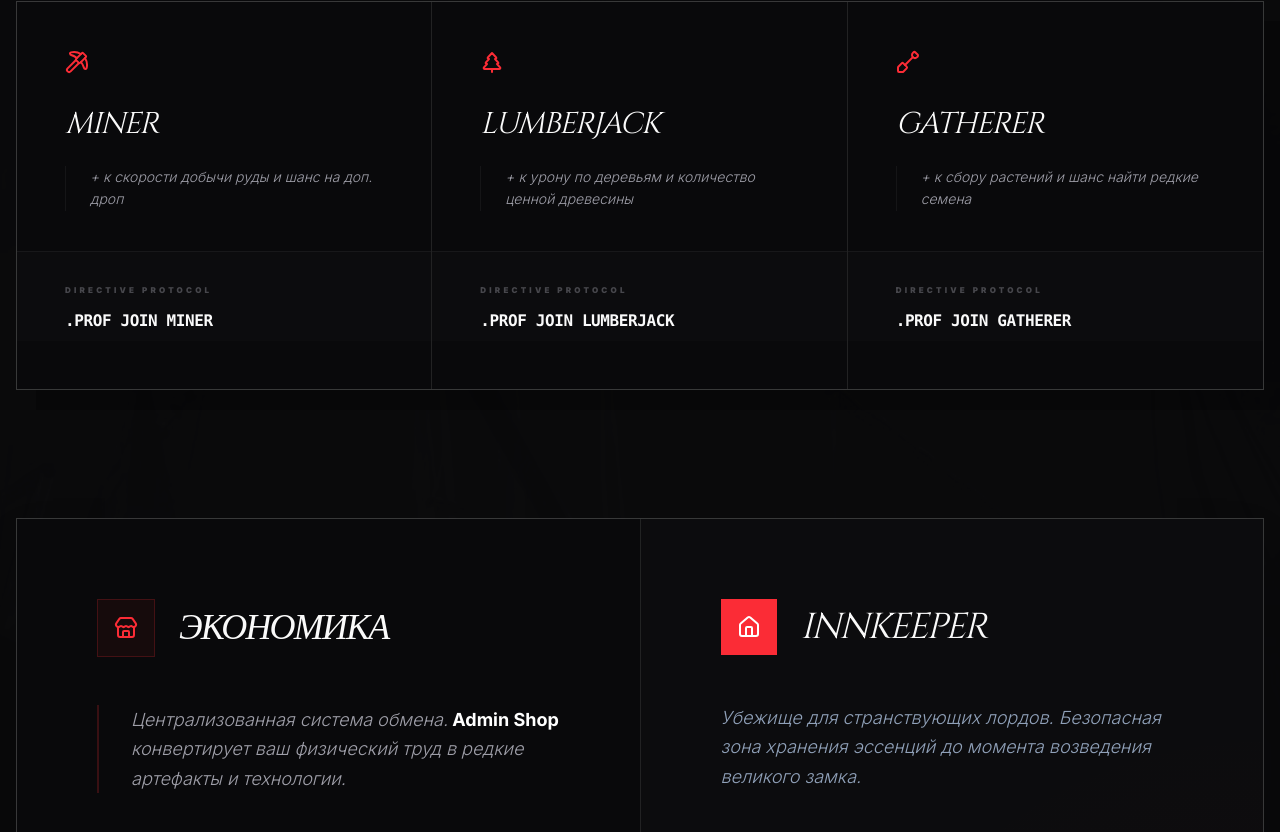
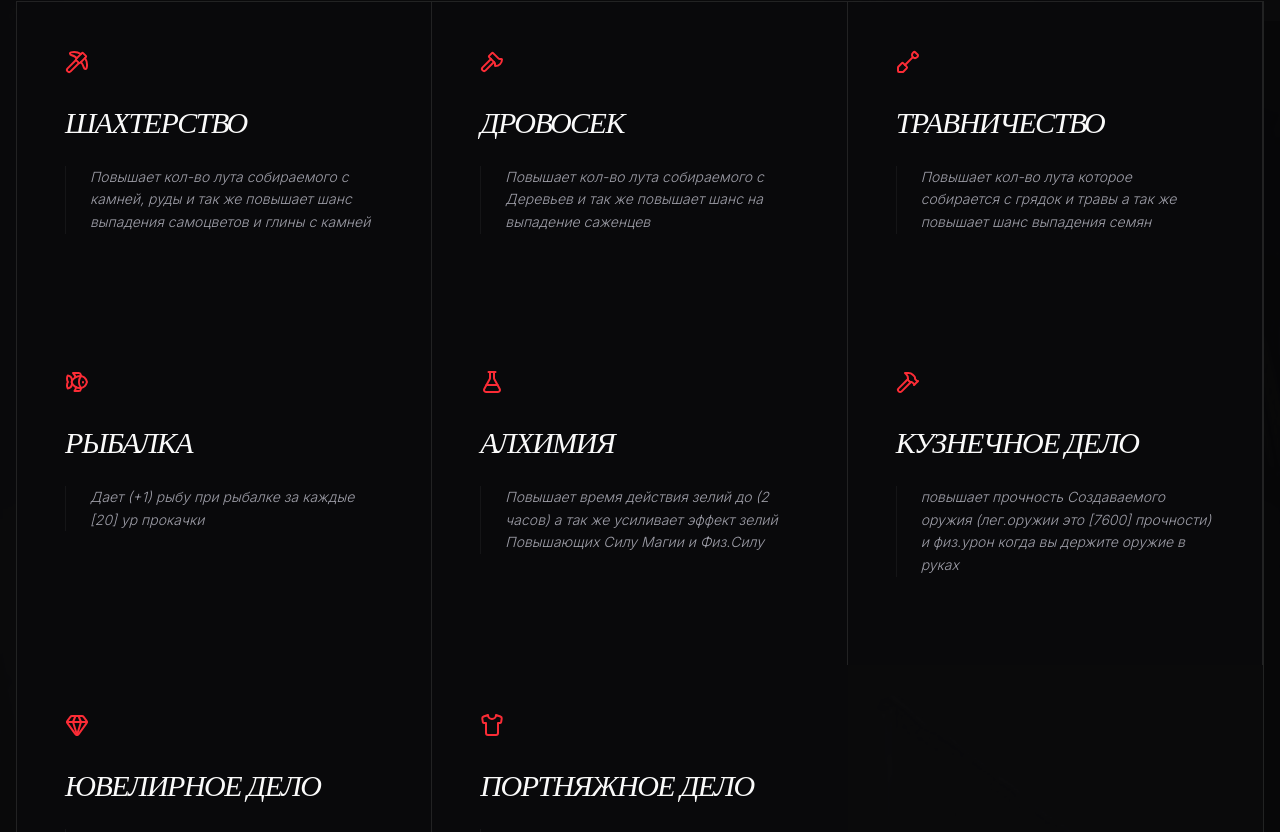
Before and after one commit to Evools/v-rising-mod, a Next.js app: page /world in a window 1280 px wide. Shown: the part 708-1540 px from the top of the page. Built offline with nearby package versions, Linux system fonts and the light colour scheme.

Commit message:
feat: обновить профессии с новыми названиями, иконками и бонусами

```diff
--- a/app/world/page.tsx
+++ b/app/world/page.tsx
@@ -1,18 +1,22 @@
 "use client";
 
 import {
+  Axe,
   Coins,
+  Fish,
+  FlaskConical,
+  Gem,
+  Hammer,
   Home,
   Info,
   Pickaxe,
+  Shirt,
   Shovel,
   Store,
-  TreePine,
 } from "lucide-react";
 import Image from "next/image";
 import { useSyncExternalStore } from "react";
 
-// Безопасная проверка клиента для предотвращения ошибок гидратации
 const subscribe = () => () => {};
 const useIsClient = () =>
   useSyncExternalStore(
@@ -23,22 +27,51 @@ const useIsClient = () =>
 
 const professions = [
   {
-    name: "Miner",
+    name: "Шахтерство",
     icon: <Pickaxe className="w-6 h-6" />,
-    bonus: "+ к скорости добычи руды и шанс на доп. дроп",
-    cmd: ".prof join miner",
+    bonus:
+      "Повышает кол-во лута собираемого с камней, руды и так же повышает шанс выпадения самоцветов и глины с камней",
   },
   {
-    name: "Lumberjack",
-    icon: <TreePine className="w-6 h-6" />,
-    bonus: "+ к урону по деревьям и количество ценной древесины",
-    cmd: ".prof join lumberjack",
+    name: "Дровосек",
+    icon: <Axe className="w-6 h-6" />,
+    bonus:
+      "Повышает кол-во лута собираемого с Деревьев и так же повышает шанс на выпадение саженцев",
   },
   {
-    name: "Gatherer",
+    name: "Травничество",
     icon: <Shovel className="w-6 h-6" />,
-    bonus: "+ к сбору растений и шанс найти редкие семена",
-    cmd: ".prof join gatherer",
+    bonus:
+      "Повышает кол-во лута которое собирается с грядок и травы а так же повышает шанс выпадения семян",
+  },
+  {
+    name: "Рыбалка",
+    icon: <Fish className="w-6 h-6" />,
+    bonus: "Дает (+1) рыбу при рыбалке за каждые [20] ур прокачки",
+  },
+  {
+    name: "Алхимия",
+    icon: <FlaskConical className="w-6 h-6" />,
+    bonus:
+      "Повышает время действия зелий до (2 часов) а так же усиливает эффект зелий Повышающих  Силу Магии и Физ.Силу",
+  },
+  {
+    name: "Кузнечное дело",
+    icon: <Hammer className="w-6 h-6" />,
+    bonus:
+      "повышает прочность Создаваемого оружия (лег.оружии это [7600] прочности) и физ.урон когда вы держите оружие в руках",
+  },
+  {
+    name: "Ювелирное дело",
+    icon: <Gem className="w-6 h-6" />,
+    bonus:
+      "Повышает прочность Создаваемых Амулетов (до [2895] прочности) и повышает силу магии одеваемых амулетов",
+  },
+  {
+    name: "Портняжное Дело",
+    icon: <Shirt className="w-6 h-6" />,
+    bonus:
+      "Повышает прочность Создаваемой Брони (До [3273] прочности) и повышает максимальное ХП",
   },
 ];
 
@@ -90,7 +123,7 @@ export default function WorldPage() {
             <div className="flex-1 h-px bg-white/5" />
           </div>
 
-          <div className="grid grid-cols-1 md:grid-cols-3 gap-0 bg-border border border-border shadow-[20px_20px_0px_rgba(0,0,0,0.3)]">
+          <div className="grid grid-cols-1 md:grid-cols-3 gap-0 border border-border shadow-[20px_20px_0px_rgba(0,0,0,0.3)]">
             {professions.map((p) => (
               <div
                 key={p.name}
@@ -108,14 +141,6 @@ export default function WorldPage() {
                 <p className="text-muted-foreground text-sm font-light mb-10 leading-relaxed italic border-l border-white/5 pl-6 group-hover:text-foreground">
                   {p.bonus}
                 </p>
-                <div className="pt-8 border-t border-white/5 bg-white/[0.01] -mx-12 px-12 pb-2">
-                  <span className="text-[8px] uppercase tracking-[0.4em] text-muted-foreground block mb-3 font-black opacity-40 group-hover:opacity-100 group-hover:text-primary transition-all">
-                    Directive Protocol
-                  </span>
-                  <code className="text-foreground text-base font-bold tracking-tight uppercase group-hover:text-white transition-colors">
-                    {p.cmd}
-                  </code>
-                </div>
               </div>
             ))}
           </div>
```
